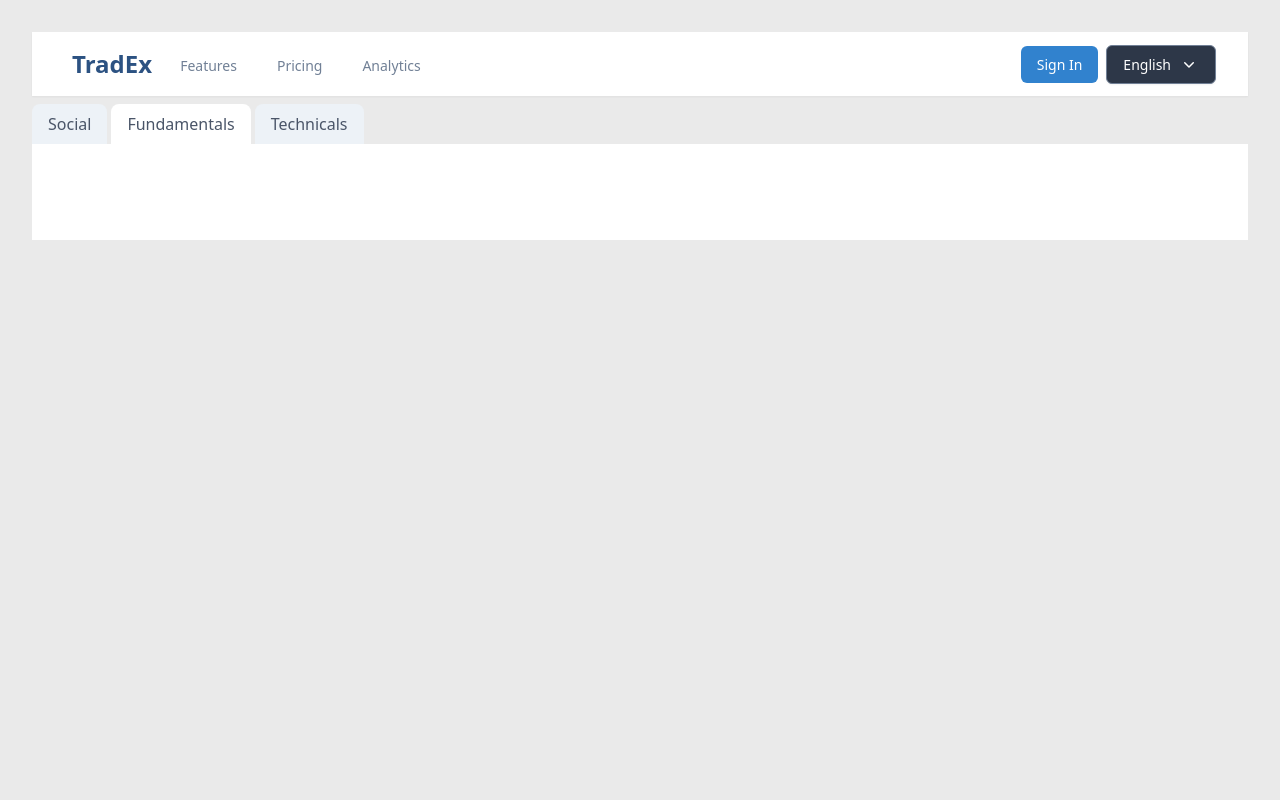
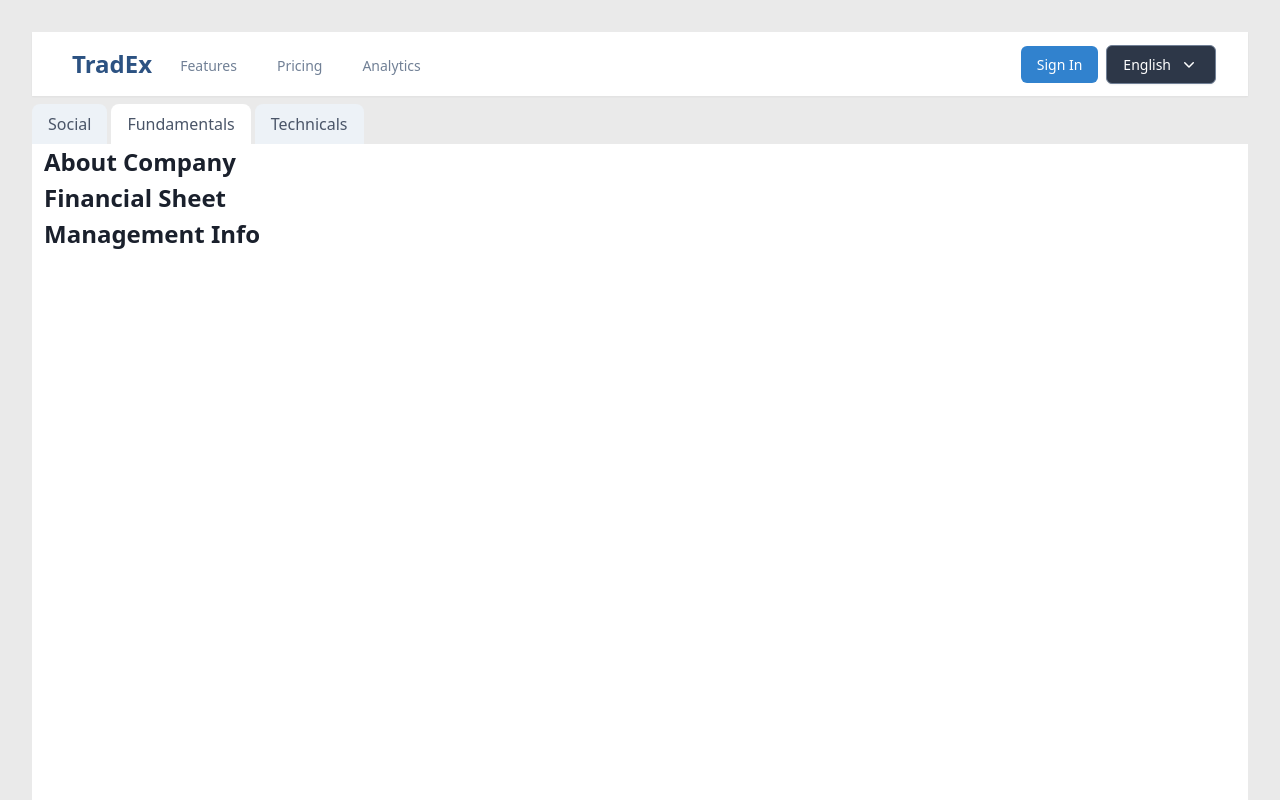
Before and after one commit to builders-weekend-tradex/tradex-frontend, a React (Vite) app: page /analytics in a window 1280 px wide. Both pictures are taken after a click on the button "Fundamentals". Shown: the top 800 px of the page. Built offline with nearby package versions, Linux system fonts and the light colour scheme.

Commit message:
fix: tidy up analysis tabs.

```diff
--- a/src/components/analytics/fundamentals/AboutCompany.tsx
+++ b/src/components/analytics/fundamentals/AboutCompany.tsx
@@ -1,7 +1,9 @@
 const AboutCompany: React.FC = () => {
   return (
     <div>
-      <h2>About Company</h2>
+      <h2 className="text-gray-900 text-2xl font-bold text-left pl-3">
+        About Company
+      </h2>
     </div>
   );
 };
--- a/src/components/analytics/fundamentals/FinancialSheet.tsx
+++ b/src/components/analytics/fundamentals/FinancialSheet.tsx
@@ -1,7 +1,9 @@
 const FinancialSheet: React.FC = () => {
   return (
     <div>
-      <h2>Financial Sheet</h2>
+      <h2 className="text-gray-900 text-2xl font-bold text-left pl-3">
+        Financial Sheet
+      </h2>
     </div>
   );
 };
--- a/src/components/analytics/fundamentals/FundamentalsTab.tsx
+++ b/src/components/analytics/fundamentals/FundamentalsTab.tsx
@@ -4,8 +4,7 @@ import ManagementInfo from "./ManagementInfo";
 
 const FundamentalsTab: React.FC = () => {
   return (
-    <div className="bg-white bg-white h-[80vh] overflow-y-auto">
-      <h2>Fundamentals</h2>
+    <div>
       <AboutCompany />
       <FinancialSheet />
       <ManagementInfo />
--- a/src/components/analytics/fundamentals/ManagementInfo.tsx
+++ b/src/components/analytics/fundamentals/ManagementInfo.tsx
@@ -1,7 +1,9 @@
 const ManagementInfo: React.FC = () => {
   return (
     <div>
-      <h2>Management Info</h2>
+      <h2 className="text-gray-900 text-2xl font-bold text-left pl-3">
+        Management Info
+      </h2>
     </div>
   );
 };
--- a/src/components/analytics/social/NewsArticles.tsx
+++ b/src/components/analytics/social/NewsArticles.tsx
@@ -1,7 +1,7 @@
 const NewsArticles: React.FC = () => {
   return (
     <div className="pl-3 md:w-2/3 h-[10px] overflow-y-auto">
-      <h2 className="text-gray-900 text-4xl font-bold text-left ">News</h2>
+      <h2 className="text-gray-900 text-2xl font-bold text-left ">News</h2>
       <div className="bg-light min-h-screen overflow-y-auto">
         <h3 className="text-gray-900 text-2xl text-left ">
           Lorem ipsum dolor sit amet, consectetur adipiscing elit.{" "}
--- a/src/components/analytics/social/SentimentScore.tsx
+++ b/src/components/analytics/social/SentimentScore.tsx
@@ -1,7 +1,7 @@
 const SentimentScore: React.FC = () => {
   return (
     <div className="md:w-1/3 sticky top-4 self-start">
-      <h2 className="text-gray-900 text-4xl font-bold text-left pl-3">
+      <h2 className="text-gray-900 text-2xl font-bold text-left pl-3">
         Sentiment Score
       </h2>
     </div>
--- a/src/components/analytics/technicals/AveragesChart.tsx
+++ b/src/components/analytics/technicals/AveragesChart.tsx
@@ -1,7 +1,9 @@
 const AveragesChart: React.FC = () => {
   return (
     <div>
-      <h2>Averages Chart</h2>
+      <h2 className="text-gray-900 text-2xl font-bold text-left pl-3">
+        Averages Chart
+      </h2>
     </div>
   );
 };
--- a/src/components/analytics/technicals/BuySellChart.tsx
+++ b/src/components/analytics/technicals/BuySellChart.tsx
@@ -1,7 +1,9 @@
 const BuySellChart: React.FC = () => {
   return (
     <div>
-      <h2>Buy Sell Chart</h2>
+      <h2 className="text-gray-900 text-2xl font-bold text-left pl-3">
+        Buy Sell Chart
+      </h2>
     </div>
   );
 };
--- a/src/components/analytics/technicals/PriceTable.tsx
+++ b/src/components/analytics/technicals/PriceTable.tsx
@@ -1,7 +1,9 @@
 const PriceTable: React.FC = () => {
   return (
     <div>
-      <h2>Price Table</h2>
+      <h2 className="text-gray-900 text-2xl font-bold text-left pl-3">
+        Price Table
+      </h2>
     </div>
   );
 };
--- a/src/components/analytics/technicals/TechnicalsTab.tsx
+++ b/src/components/analytics/technicals/TechnicalsTab.tsx
@@ -5,7 +5,6 @@ import PriceTable from "./PriceTable";
 const TechnicalsTab: React.FC = () => {
   return (
     <div className="bg-white min-h-full">
-      <h2>Technicals Tab</h2>
       <AveragesChart />
       <BuySellChart />
       <PriceTable />
--- a/src/components/layout/Header.tsx
+++ b/src/components/layout/Header.tsx
@@ -96,14 +96,15 @@ const Header: React.FC = () => {
           paper: {
             sx: {
               width: "200px",
-              textAlign: "left",
-              boxShadow: 3,
+              textAlign: "right",
               paddingY: 1,
               paddingX: 1,
+              marginTop: 6,
+              // marginRight: 10,
               display: "flex",
               flexDirection: "column",
-              justifyContent: "space-between", // Ensures space between items
-              height: "auto", // Ensures the menu expands with content
+              justifyContent: "space-between",
+              height: "auto",
             },
           },
         }}
@@ -136,22 +137,26 @@ const Header: React.FC = () => {
         </MenuItem>
 
         <MenuItem onClick={toggleMobileMenu}>
-          <button className="text-gray-600 hover:text-gray-900 text-left w-full">
+          <button className="text-gray-600 hover:text-gray-900 text-right w-full">
             {t("header.sign-in")}
           </button>
         </MenuItem>
-        <div className="flex-grow">
+        <div className="flex justify-end space-x-2">
           <MenuItem>
             <button
-              className="text-gray-600 hover:text-gray-900 text-right w-full"
+              className="text-gray-600 text-sm hover:text-gray-900 text-right w-full"
               onClick={() => changeLanguage("en")}
             >
               EN
             </button>
           </MenuItem>
+          <span className="text-gray-600 text-right text-sm flex items-center">
+            {" "}
+            /{" "}
+          </span>
           <MenuItem>
             <button
-              className="text-gray-600 hover:text-gray-900 text-right w-full"
+              className="text-gray-600 text-sm hover:text-gray-900 text-right w-full"
               onClick={() => changeLanguage("ja")}
             >
               JA
--- a/src/components/pages/AnalyticsPage.tsx
+++ b/src/components/pages/AnalyticsPage.tsx
@@ -42,7 +42,7 @@ const AnalyticsPage: React.FC = () => {
           Technicals
         </button>
       </div>
-      <div className="min-h-screen">
+      <div className="min-h-screen bg-white">
         {activeTab === "social" && <SocialTab />}
         {activeTab === "fundamentals" && <FundamentalsTab />}
         {activeTab === "technicals" && <TechnicalsTab />}
```
